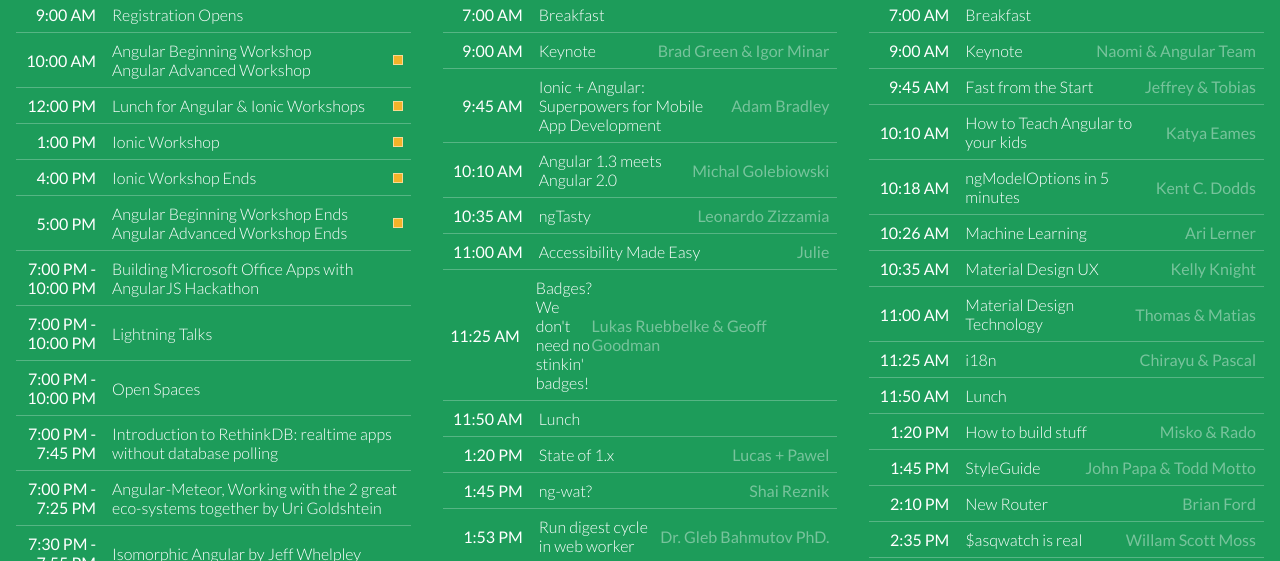
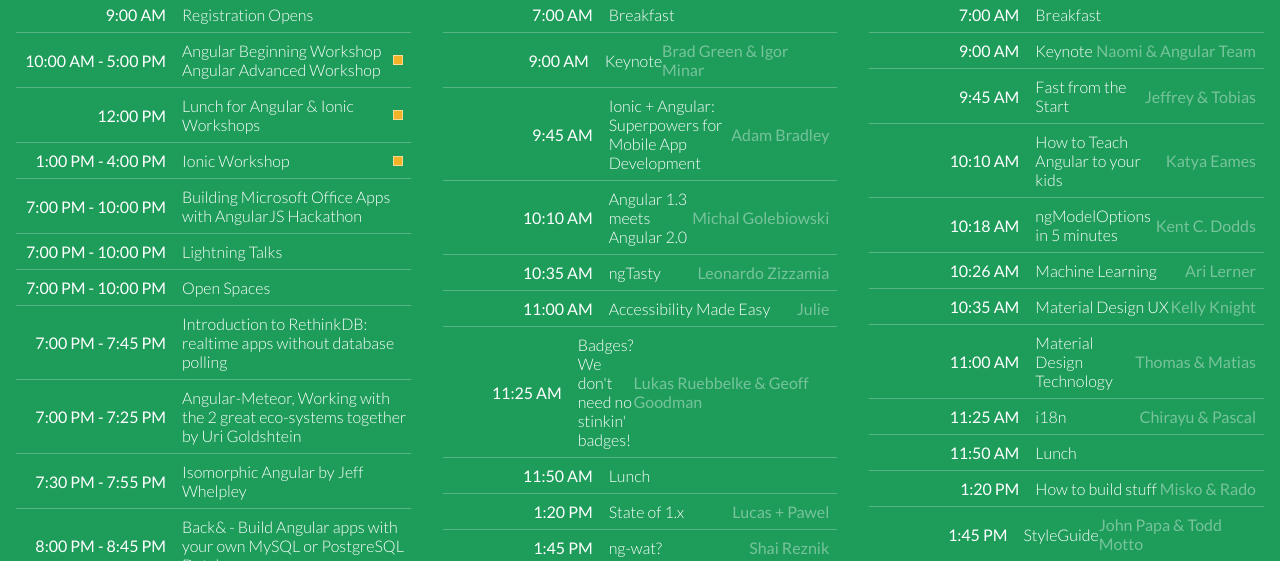
Before and after one commit to ng-conf/schedule-2015, a plain HTML site: page public/index.html in a window 1280 px wide. Shown: the part 214-775 px from the top of the page. Drawn offline with nearby package versions, Linux system fonts and the light colour scheme.

Commit message:
make the schedule look better

```diff
--- a/divshot.json
+++ b/divshot.json
@@ -1,5 +1,5 @@
 {
-  "name": "schedule",
+  "name": "ng-conf-schedule",
   "root": "public",
   "clean_urls": true,
   "error_page": "error.html"
--- a/public/schedule.css
+++ b/public/schedule.css
@@ -51,7 +51,7 @@
 
 .DaySchedule__time {
   text-align: right;
-  flex-basis: 80px;
+  flex-basis: 150px;
   padding-right: 16px;
 }
 
--- a/public/schedule.json
+++ b/public/schedule.json
@@ -7,7 +7,7 @@
         "title": "Registration Opens"
       },
       {
-        "time": "10:00 AM",
+        "time": "10:00 AM - 5:00 PM",
         "title": "Angular Beginning Workshop<br /> Angular Advanced Workshop",
         "extra": true
       },
@@ -17,18 +17,8 @@
         "extra": true
       },
       {
-        "time": "1:00 PM",
+        "time": "1:00 PM - 4:00 PM",
         "title": "Ionic Workshop",
-        "extra": true
-      },
-      {
-        "time": "4:00 PM",
-        "title": "Ionic Workshop Ends",
-        "extra": true
-      },
-      {
-        "time": "5:00 PM",
-        "title": "Angular Beginning Workshop Ends<br>Angular Advanced Workshop Ends",
         "extra": true
       },
       {
```
Also changed, not shown: 1 other file.
